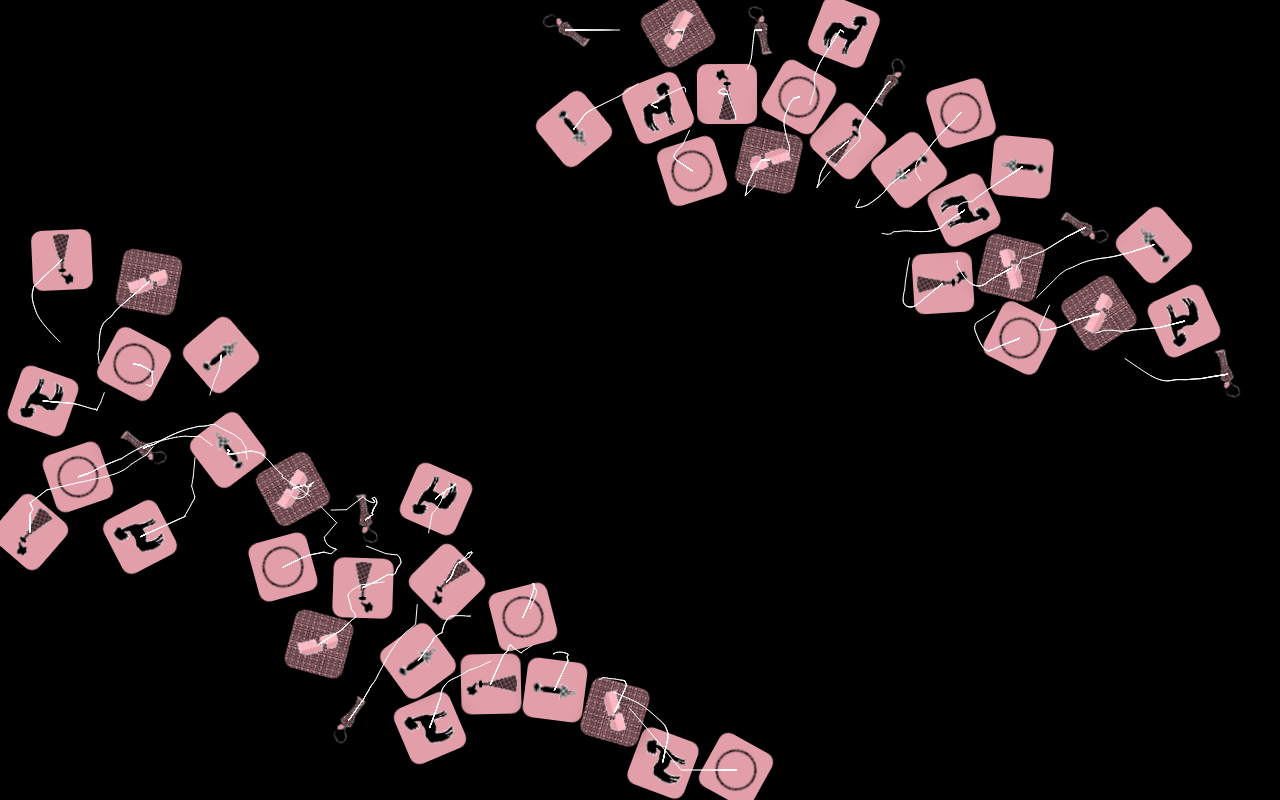
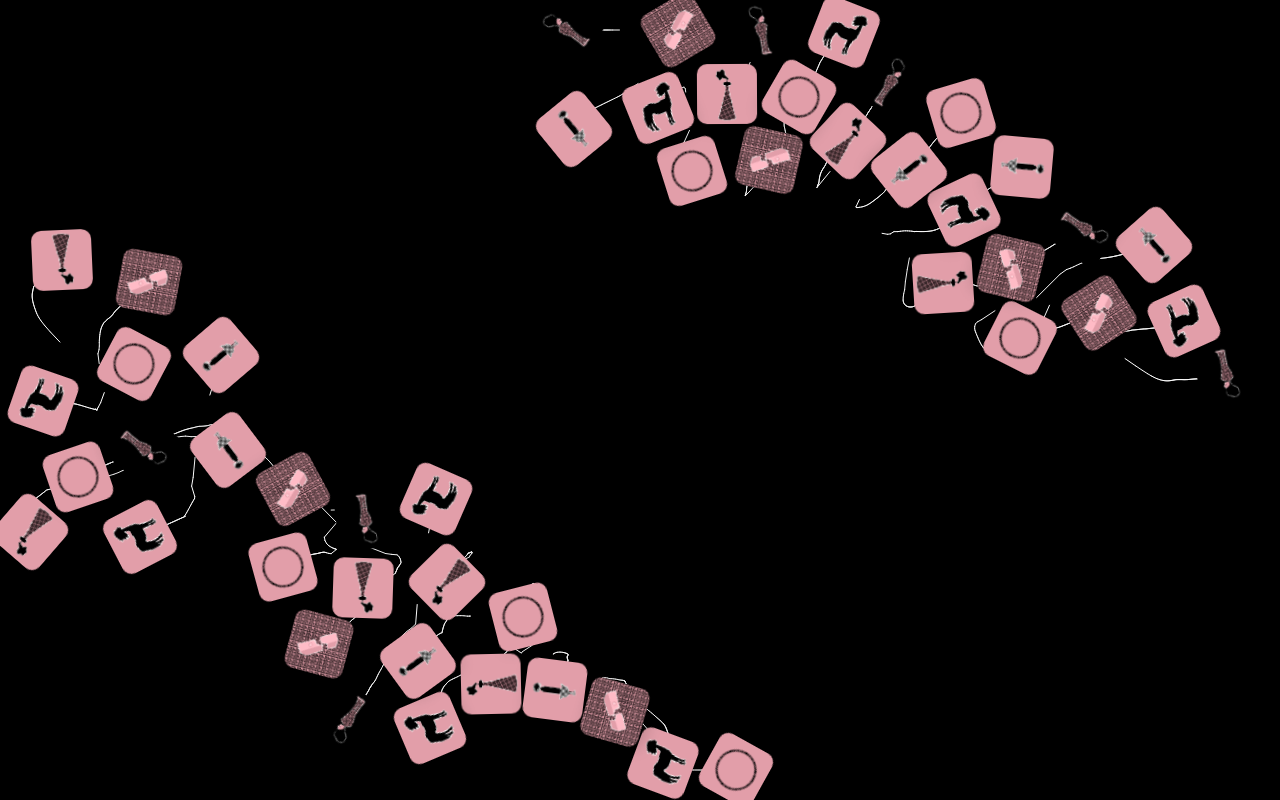
Before and after one commit to pszichovasar/pszichovasar, a Next.js app: page / in a window 1280 px wide. Built offline with nearby package versions, Linux system fonts and the light colour scheme.

Commit message:
Описание изменений

```diff
--- a/app/page.tsx
+++ b/app/page.tsx
@@ -792,6 +792,8 @@ export default function Home() {
 
         {/* ЧЁРНЫЙ ФОН */}
         <div style={{ position: "absolute", inset: 0, background: "#000", zIndex: 2, opacity: pinkOpacity, pointerEvents: "none" }}>
+          {/* CANVAS ТРЕЙЛОВ — за картинками */}
+          <canvas ref={trailCanvasRef} style={{ position: "absolute", inset: 0, zIndex: 0, pointerEvents: "none" }} />
           {FLOATING_INIT.map((cfg, i) => (
             <div key={i} ref={el => { floatingRefs.current[i] = el; }} className="floating-img"
               style={{ left: `${cfg.x}%`, top: `${cfg.y}%`, ["--delay" as any]: `${cfg.delay}ms`, ["--rot" as any]: `${cfg.rotation}deg` }}>
@@ -800,9 +802,6 @@ export default function Home() {
           ))}
           <div ref={overlayRef} style={{ position: "absolute", inset: 0, zIndex: 10, pointerEvents: (showContact || !!selectedImg) ? "none" : "auto", cursor: "none" }} />
         </div>
-
-        {/* CANVAS ТРЕЙЛОВ */}
-        <canvas ref={trailCanvasRef} style={{ position: "absolute", inset: 0, zIndex: 4, pointerEvents: "none", opacity: pinkOpacity }} />
 
         {/* I DO DESIGN + накопленные узоры — всё движется вместе при скролле */}
         <div ref={iDoDesignRef} style={{ position: "absolute", inset: 0, zIndex: 5, display: "flex", alignItems: "center", justifyContent: "center", pointerEvents: "none", transform: "translateY(110vh)", opacity: 0, willChange: "transform,opacity" }}>
```
